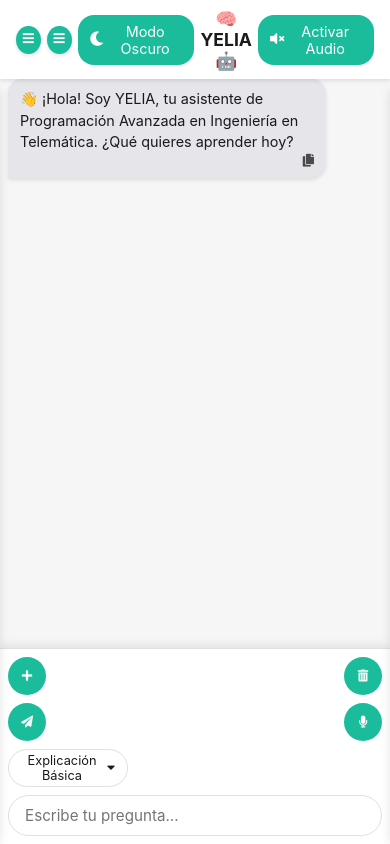
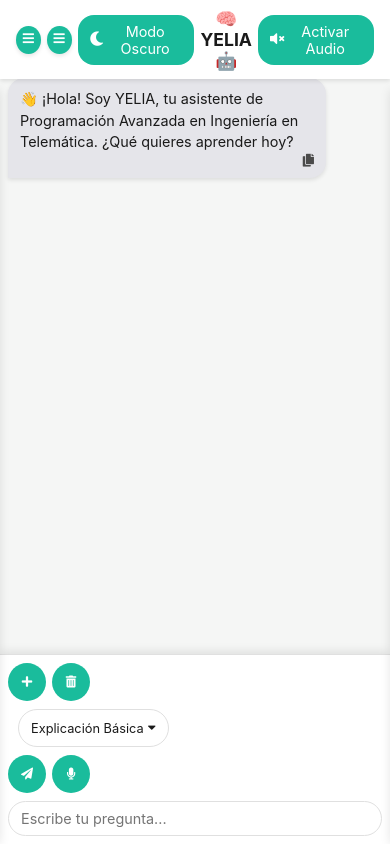
Before and after one commit to eegv2102-create/asistente-virtual, a Flask app: page / in a window 390 px wide. Run offline with Flask 3, Linux system fonts and the light colour scheme; data that the repository does not hold is empty; some libraries are stand-ins or nearby versions.

```diff
--- a/static/css/style.css
+++ b/static/css/style.css
@@ -564,9 +564,10 @@ body.modo-oscuro .bot code {
 
 .input-buttons {
   display: flex;
-  justify-content: space-between;
+  justify-content: flex-start;
   align-items: center;
   gap: 6px;
+  order: 0;
 }
 
 .dropdown-container {
@@ -612,6 +613,7 @@ body.modo-oscuro .bot code {
 }
 
 #input {
+  order: 1;
   flex: 1;
   padding: 8px 12px;
   border: 1px solid var(--border);
@@ -836,43 +838,20 @@ body.modo-oscuro .bot code {
 
   .input-buttons {
     display: flex;
-    justify-content: space-between;
+    justify-content: flex-start;
     align-items: center;
     gap: 6px;
     order: 0;
   }
 
-  .input-buttons.left, .input-buttons.right {
+  .dropdown-container {
+    order: 0;
+    margin-left: 10px;
     display: flex;
-    gap: 6px;
+    align-items: center;
   }
 
-  .dropdown-container {
-    order: 1;
-    flex: 1;
-    display: flex;
-    justify-content: center;
-  }
-
-  #input {
-    order: 2;
-    width: 100%;
-    padding: 10px 16px;
-    border: 1px solid var(--border);
-    border-radius: 25px;
-    font-size: 0.95rem;
-    background-color: var(--bg-primary);
-    color: var(--text-primary);
-    height: 44px;
-  }
-
-  #input:focus {
-    outline: none;
-    border-color: var(--accent);
-  }
-
-  /* Estilos específicos para botones móviles */
-  #send-btn, #new-chat-btn, #btn-clear, #voice-toggle-btn {
+  #new-chat-btn, #btn-clear, #send-btn, #voice-toggle-btn {
     padding: 8px 10px;
     font-size: 0.75rem;
     min-width: 38px;
@@ -927,13 +906,6 @@ body.modo-oscuro .bot code {
   }
 
   /* Menú desplegable optimizado para móvil */
-  .dropdown-container {
-    position: relative;
-    display: block;
-    width: 100%;
-    max-width: 120px;
-  }
-
   .dropdown-menu {
     position: absolute;
     background: var(--bg-primary);
```
